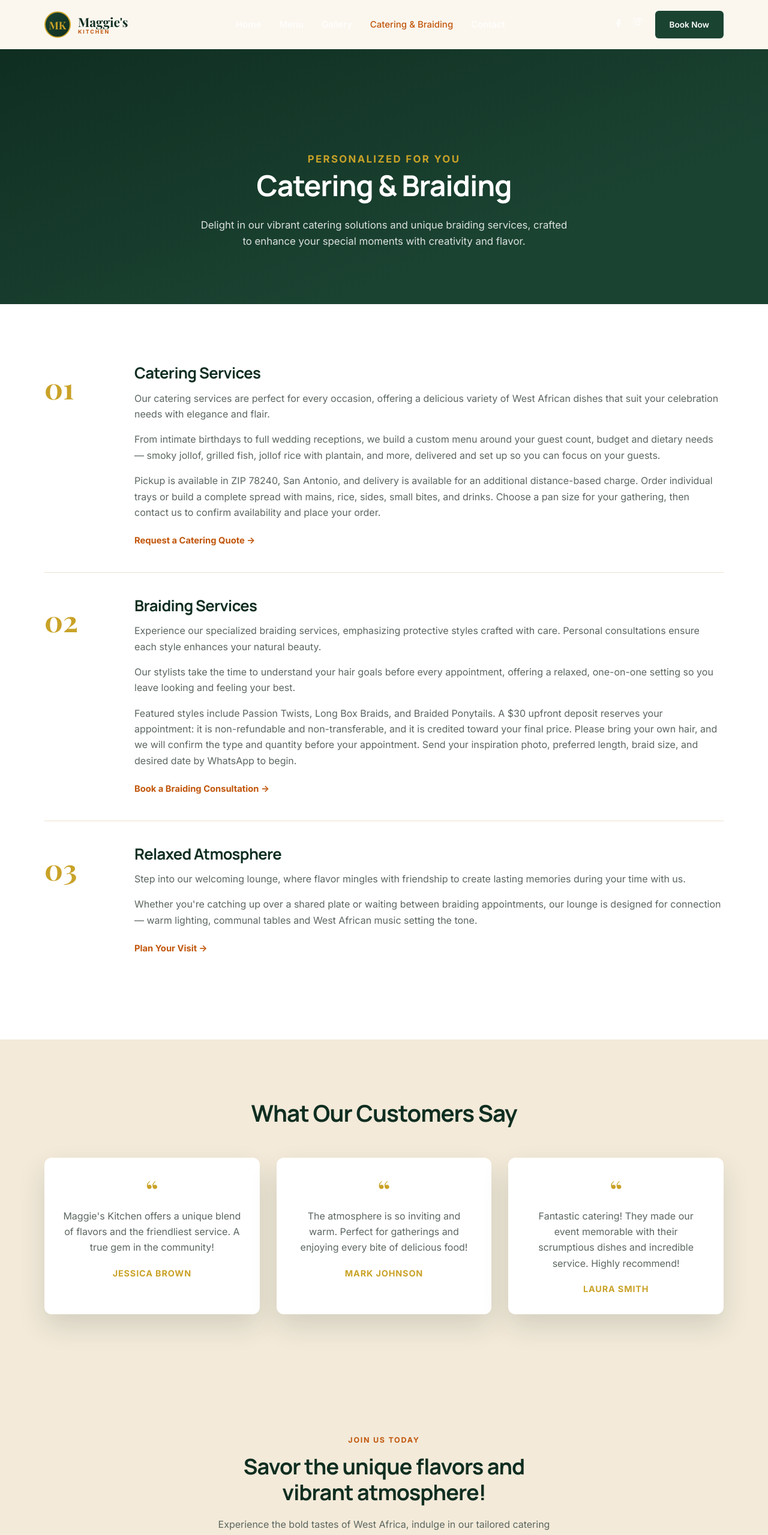
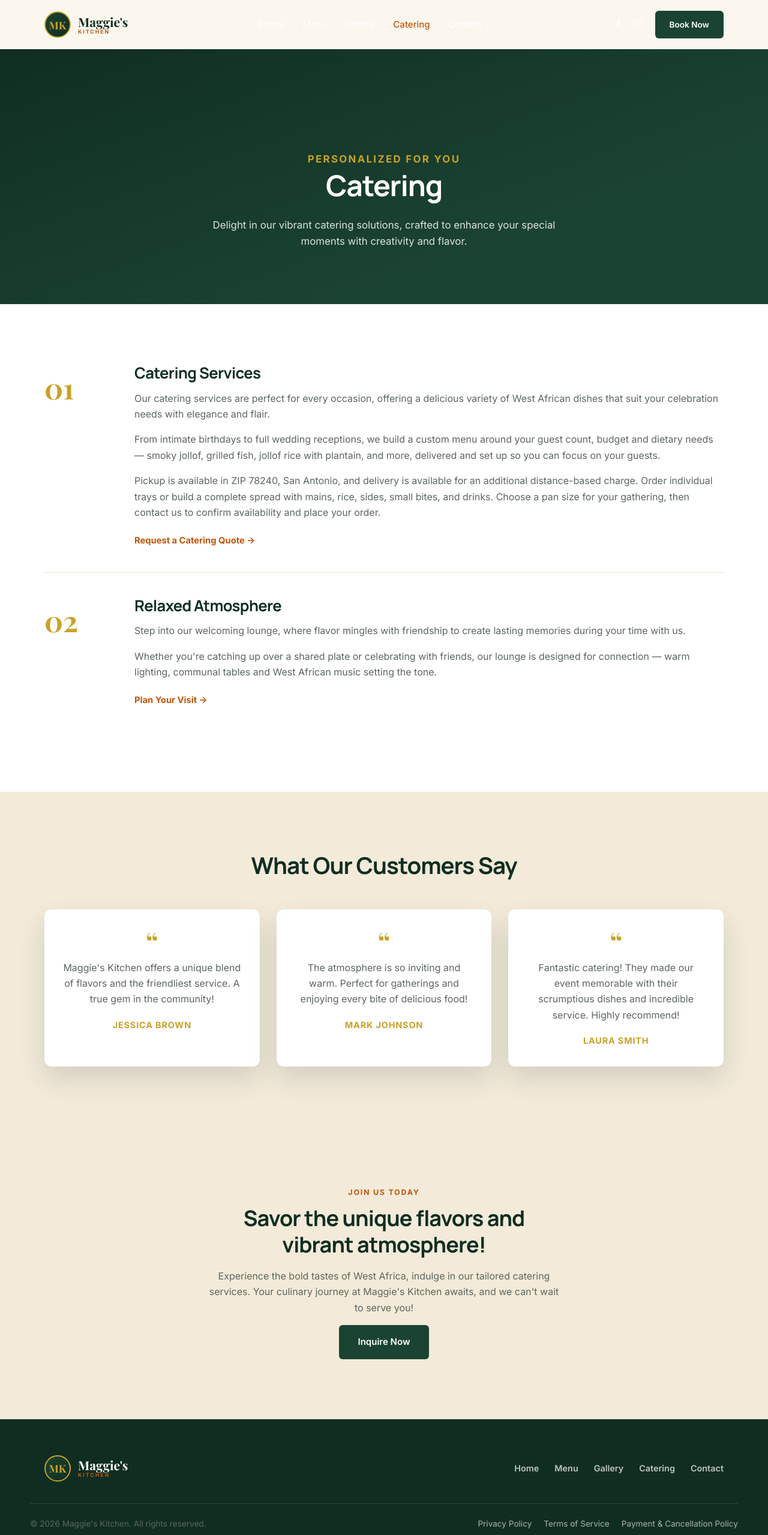
Before and after one commit to cyber-press/maggies-kitchen, a plain HTML site: page catering.html in a window 1280 px wide. Shown: the top 2559 px of the page at 60% size. Drawn offline with nearby package versions, Linux system fonts and the light colour scheme.

Commit message:
Remove braiding services from the site

```diff
--- a/assets/data/site-content.json
+++ b/assets/data/site-content.json
@@ -24,10 +24,6 @@
     {
       "title": "Catering Services",
       "description": "Celebrate with our generous catering options that suit various occasions, ensuring every meal is a memorable experience."
-    },
-    {
-      "title": "Braiding Expertise",
-      "description": "Experience our personalized braiding services, offering protective styles that showcase your individuality and elegance."
     },
     {
       "title": "Inviting Atmosphere",
--- a/catering.html
+++ b/catering.html
@@ -3,8 +3,8 @@
 <head>
 <meta charset="UTF-8">
 <meta name="viewport" content="width=device-width, initial-scale=1.0">
-<title>Catering &amp; Braiding | Maggie's Kitchen</title>
-<meta name="description" content="Personalized West African catering for weddings, birthdays and gatherings, plus expressive braiding services at Maggie's Kitchen.">
+<title>Catering | Maggie's Kitchen</title>
+<meta name="description" content="Personalized West African catering for weddings, birthdays and gatherings, at Maggie's Kitchen.">
 <link rel="preconnect" href="https://fonts.googleapis.com">
 <link rel="preconnect" href="https://fonts.gstatic.com" crossorigin>
 <link href="https://fonts.googleapis.com/css2?family=Inter:wght@400;500;600;700&family=Manrope:wght@600;700;800&family=Playfair+Display:wght@600;700&display=swap" rel="stylesheet">
@@ -22,7 +22,7 @@
       <a href="index.html">Home</a>
       <a href="index.html#menu">Menu</a>
       <a href="index.html#gallery">Gallery</a>
-      <a href="catering.html" class="active">Catering &amp; Braiding</a>
+      <a href="catering.html" class="active">Catering</a>
       <a href="index.html#contact">Contact</a>
     </nav>
     <div class="header-actions">
@@ -43,8 +43,8 @@
 <section class="page-hero">
   <div class="container reveal">
     <p class="eyebrow">Personalized For You</p>
-    <h1>Catering &amp; Braiding</h1>
-    <p>Delight in our vibrant catering solutions and unique braiding services, crafted to enhance your special moments with creativity and flavor.</p>
+    <h1>Catering</h1>
+    <p>Delight in our vibrant catering solutions, crafted to enhance your special moments with creativity and flavor.</p>
   </div>
 </section>
 
@@ -62,23 +62,12 @@
       </div>
     </div>
 
-    <div class="detail-row reverse reveal">
+    <div class="detail-row reveal">
       <div class="detail-num">02</div>
-      <div class="detail-copy">
-        <h2>Braiding Services</h2>
-        <p>Experience our specialized braiding services, emphasizing protective styles crafted with care. Personal consultations ensure each style enhances your natural beauty.</p>
-        <p>Our stylists take the time to understand your hair goals before every appointment, offering a relaxed, one-on-one setting so you leave looking and feeling your best.</p>
-        <p>Featured styles include Passion Twists, Long Box Braids, and Braided Ponytails. A $30 upfront deposit reserves your appointment: it is non-refundable and non-transferable, and it is credited toward your final price. Please bring your own hair, and we will confirm the type and quantity before your appointment. Send your inspiration photo, preferred length, braid size, and desired date by WhatsApp to begin.</p>
-        <a href="index.html#contact" class="link-arrow">Book a Braiding Consultation &rarr;</a>
-      </div>
-    </div>
-
-    <div class="detail-row reveal">
-      <div class="detail-num">03</div>
       <div class="detail-copy">
         <h2>Relaxed Atmosphere</h2>
         <p>Step into our welcoming lounge, where flavor mingles with friendship to create lasting memories during your time with us.</p>
-        <p>Whether you're catching up over a shared plate or waiting between braiding appointments, our lounge is designed for connection &mdash; warm lighting, communal tables and West African music setting the tone.</p>
+        <p>Whether you're catching up over a shared plate or celebrating with friends, our lounge is designed for connection &mdash; warm lighting, communal tables and West African music setting the tone.</p>
         <a href="index.html#contact" class="link-arrow">Plan Your Visit &rarr;</a>
       </div>
     </div>
@@ -115,7 +104,7 @@
   <div class="container cta-band-inner reveal">
     <p class="eyebrow">Join Us Today</p>
     <h2>Savor the unique flavors and vibrant atmosphere!</h2>
-    <p>Experience the bold tastes of West Africa, indulge in our tailored catering services, or explore our braiding options. Your culinary journey at Maggie's Kitchen awaits, and we can't wait to serve you!</p>
+    <p>Experience the bold tastes of West Africa, indulge in our tailored catering services. Your culinary journey at Maggie's Kitchen awaits, and we can't wait to serve you!</p>
     <a href="index.html#contact" class="btn btn-primary">Inquire Now</a>
   </div>
 </section>
@@ -132,7 +121,7 @@
       <a href="index.html">Home</a>
       <a href="index.html#menu">Menu</a>
       <a href="index.html#gallery">Gallery</a>
-      <a href="catering.html">Catering &amp; Braiding</a>
+      <a href="catering.html">Catering</a>
       <a href="index.html#contact">Contact</a>
     </nav>
   </div>
```
Also changed, not shown: about.html (+1 -1 lines), admin.html (+1 -1 lines), contact.html (+3 -3 lines), index.html (+10 -10 lines).
